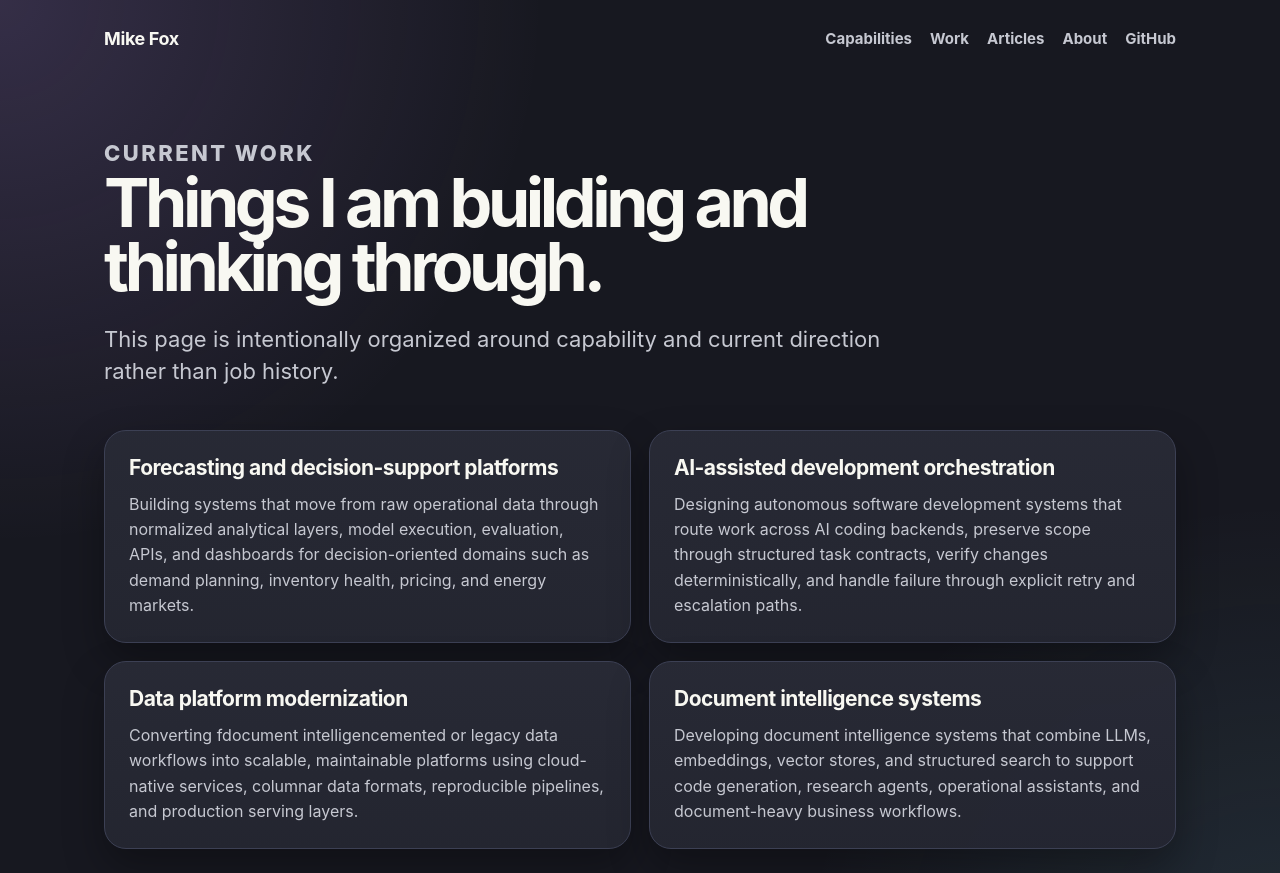
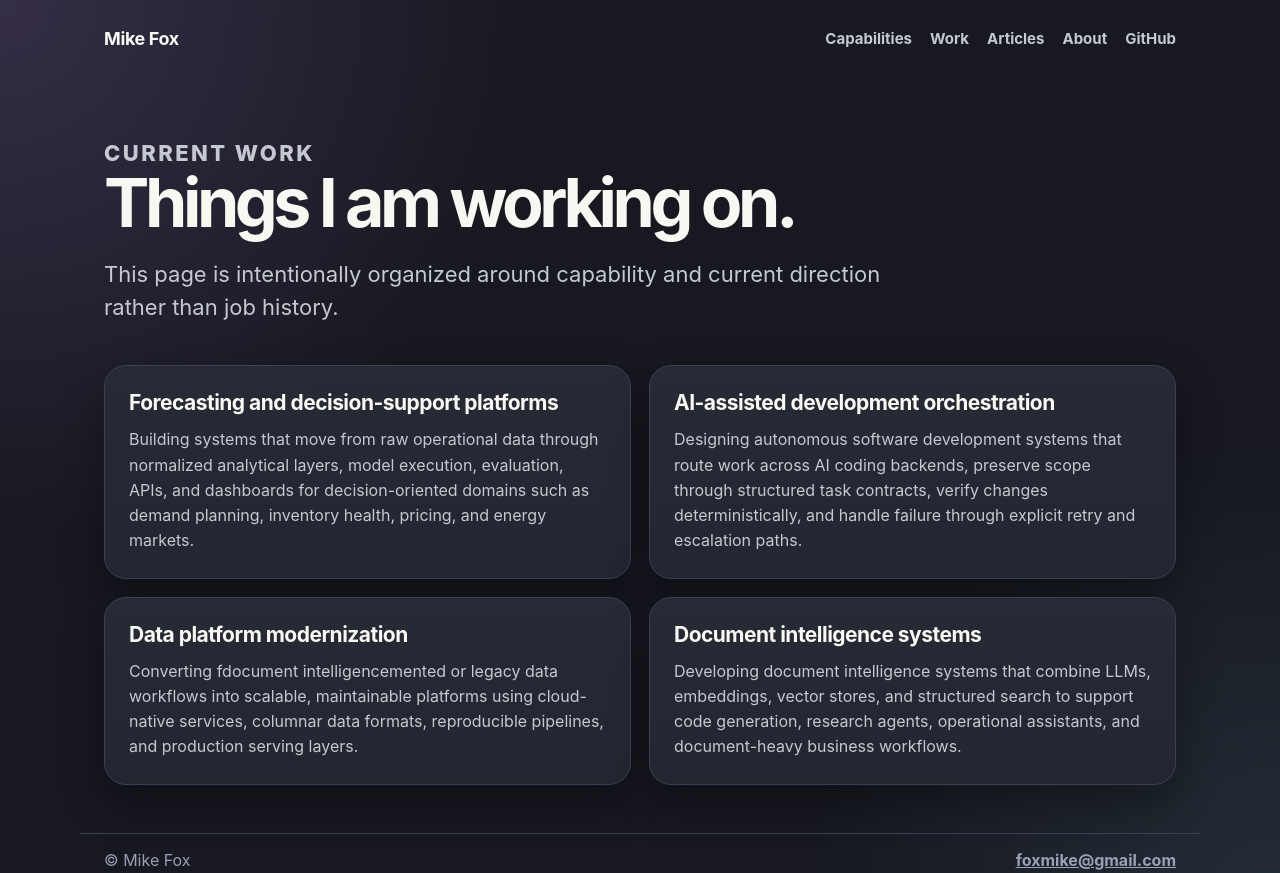
Before and after one commit to foxmike/foxmike.github.io, an Astro site: page /work in a window 1280 px wide. Shown: the top 873 px of the page. Built offline with nearby package versions, Linux system fonts and the light colour scheme; Astro itself is replaced by a stand-in of ours.

Commit message:
Simplify work page heading

```diff
--- a/src/pages/work.astro
+++ b/src/pages/work.astro
@@ -44,7 +44,7 @@ const work = [
       <main class="main">
         <section class="page-title">
           <p class="eyebrow">Current work</p>
-          <h1>Things I am building and thinking through.</h1>
+          <h1>Things I am working on.</h1>
           <p>
             This page is intentionally organized around capability and current direction rather than job history.
           </p>
```
